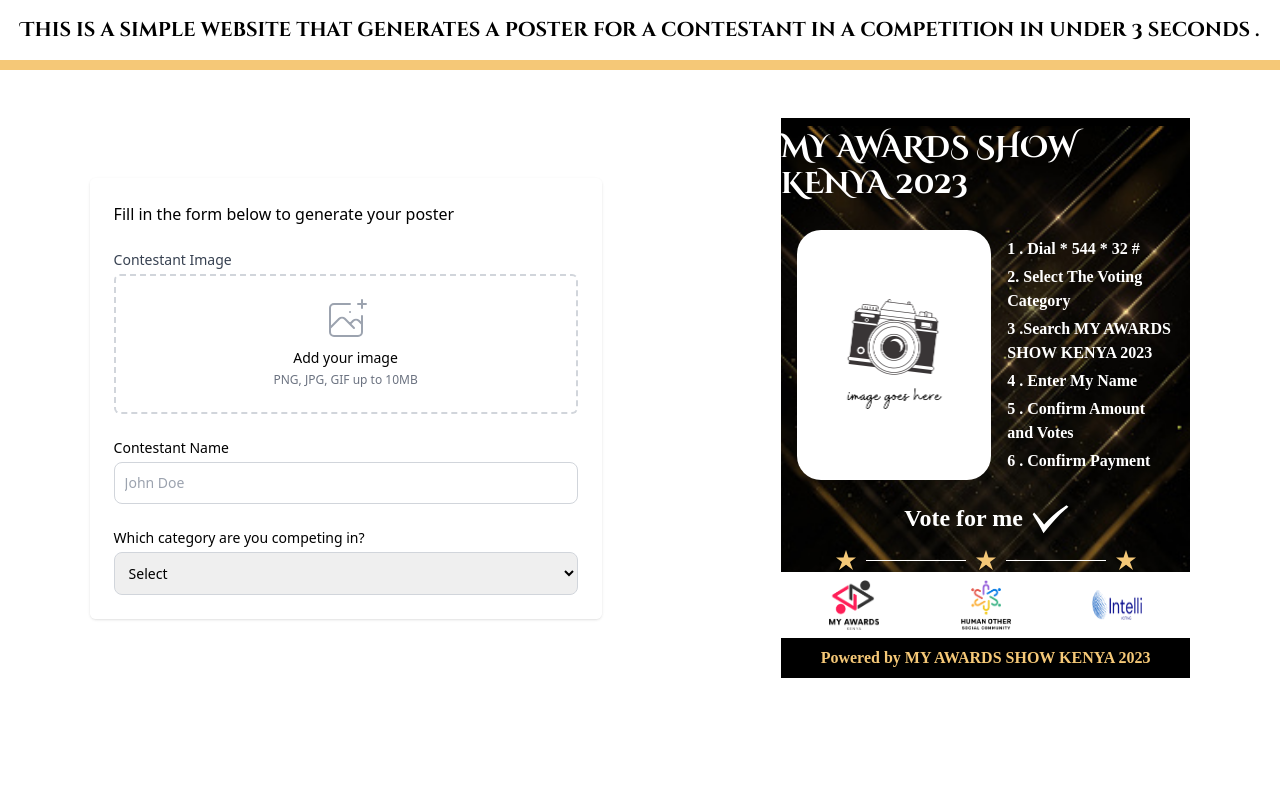
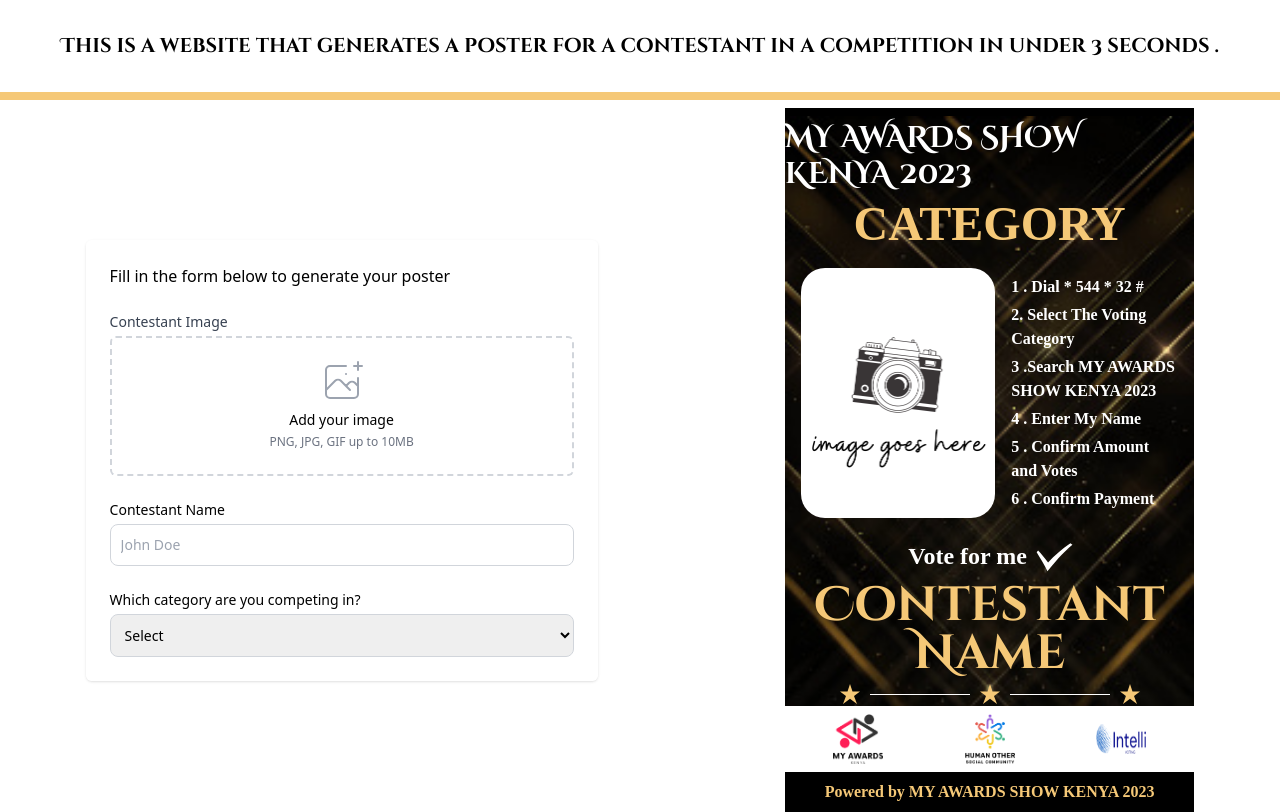
Before and after one commit to amoskyalo/card-to-image-react, a React (Vite) app: page / in a window 1280 px wide. Built offline with nearby package versions, Linux system fonts and the light colour scheme; a web font is replaced by a local one.

Commit message:
Added description paragraph

```diff
--- a/src/App.css
+++ b/src/App.css
@@ -1,5 +1,8 @@
 @import url("https://fonts.googleapis.com/css2?family=Aclonica&family=Acme&family=Akronim&family=Alata&family=Amita:wght@700&family=Bakbak+One&family=Cinzel+Decorative:wght@700&family=Courgette&family=Delicious+Handrawn&family=Edu+NSW+ACT+Foundation:wght@400;500&family=Fjalla+One&family=Italiana&family=Italianno&family=Kulim+Park&family=Lexend:wght@400;500;700&family=Londrina+Shadow&family=Philosopher:wght@700&family=Quicksand:wght@500&family=Righteous&family=Rubik:wght@300&family=Signika:wght@700&family=Sofia+Sans+Semi+Condensed:wght@200&family=Tilt+Prism&family=Yanone+Kaffeesatz&display=swap");
 
+html {
+  scroll-behavior: smooth;
+}
 .bold {
   font-family: "Alstoria";
   font-weight: bold;
--- a/src/App.jsx
+++ b/src/App.jsx
@@ -14,12 +14,12 @@ const App = () => {
   };
   return (
     <>
-      <p className="text-center cinzel text-xl  font-bold my-4">
-        This is a simple website that generates a poster for a contestant in a
+      <p className="text-center cinzel text-xl p-4  font-bold my-4">
+        This is a website that generates a poster for a contestant in a
         competition in under 3 seconds .
       </p>
-      <p className="h-[10px] w-[100%] bg-[#F5C877]"></p>
-      <div className="flex  my-12 md:flex-row flex-col justify-around  items-center ">
+      <p className="h-[8px] my-2 w-[100%] bg-[#F5C877]"></p>
+      <div className="flex  gap-4 md:flex-row flex-col justify-around  items-center ">
         <Form
           handleImageChange={handleImageChange}
           name={name}
@@ -27,7 +27,14 @@ const App = () => {
           category={category}
           setCategory={setCategory}
         />
-        <MyComponent image={image} name={name} category={category} />
+        <MyComponent
+          image={image}
+          name={name}
+          category={category}
+          setCategory={setCategory}
+          setName={setName}
+          setImage={setImage}
+        />
       </div>
     </>
   );
--- a/src/Form.jsx
+++ b/src/Form.jsx
@@ -2,10 +2,10 @@ import React from "react";
 
 const Form = ({ handleImageChange, name, setName, category, setCategory }) => {
   return (
-    <form className="h-[100%] w-[90%] mx-auto md:mx-0 md:w-[40%]">
+    <form  className="h-[100%] w-[95%] mx-auto md:mx-0 md:w-[40%]">
       <div className="shadow  sm:overflow-hidden sm:rounded-md">
         <div className="space-y-6 bg-white px-4 py-5 sm:p-6">
-          <p>Fill in the form below to generate your poster</p>
+          <p >Fill in the form below to generate your poster</p>
           <div>
             <label className="block text-sm font-medium text-gray-700">
               Contestant Image
--- a/src/MyComponent.jsx
+++ b/src/MyComponent.jsx
@@ -1,16 +1,22 @@
 import "./App.css";
-
 import { exportComponentAsPNG } from "react-component-export-image";
 import React, { useState, createRef } from "react";
-import pic from "./assets/pic.jpg";
 import logo1 from "./assets/logo1.png";
 import logo2 from "./assets/logo2.png";
 import logo3 from "./assets/logo3.png";
 import bluebg from "./assets/bluebg.jpeg";
 import { GrStar } from "react-icons/gr";
 import { GiCheckMark } from "react-icons/gi";
+import initialimage from "./assets/initialimage.png";
 
-function MyComponent({ category, image, name, code }) {
+function MyComponent({
+  category,
+  image,
+  name,
+  setCategory,
+  setName,
+  setImage,
+}) {
   const [componentRef, setComponentRef] = useState(createRef());
 
   return (
@@ -29,8 +35,8 @@ function MyComponent({ category, image, name, code }) {
             <h1 className="md:text-3xl text-xl my-1 font-bold cinzel">
               MY AWARDS SHOW KENYA 2023
             </h1>
-            <p className="text-[#F5C877] uppercase my-1 font-bold text-xl md:text-5xl">
-              {category}
+            <p className="text-[#F5C877] text-center uppercase my-1 font-bold text-xl md:text-5xl">
+              {category ? category : "Category"}
             </p>
             <div className="flex justify-between p-4 gap-4 items-center">
               <img
@@ -57,8 +63,8 @@ function MyComponent({ category, image, name, code }) {
                 <GiCheckMark className="rotate-12 text-4xl" />
               </span>
             </p>
-            <p className="text-[#F5C877] font-bold cinzel my-1 text-2xl md:text-5xl">
-              {name}
+            <p className="text-[#F5C877] text-center font-bold cinzel my-1 text-2xl md:text-5xl">
+              {name ? name : "Contestant Name"}
             </p>
 
             <div className="flex  items-center gap-2">
@@ -82,11 +88,19 @@ function MyComponent({ category, image, name, code }) {
           <div className="flex justify-center items-center">
             <button
               className="bg-[#F5C877] my-2 text-black text-2xl font-bold p-2 rounded-2xl"
-              onClick={() =>
-                exportComponentAsPNG(componentRef, {
-                  fileName: `${name} Poster.png`,
-                })
-              }
+              onClick={() => {
+                window.scrollTo(0, 0);
+                setTimeout(() => {
+                  exportComponentAsPNG(componentRef, {
+                    fileName: `${name} Poster.png`,
+                  });
+                }, 1000);
+                setTimeout(() => {
+                  setCategory("");
+                  setName("");
+                  setImage(initialimage);
+                }, 2000);
+              }}
             >
               Download Poster
             </button>
```
Also changed, not shown: src/assets/initialimage.png.
